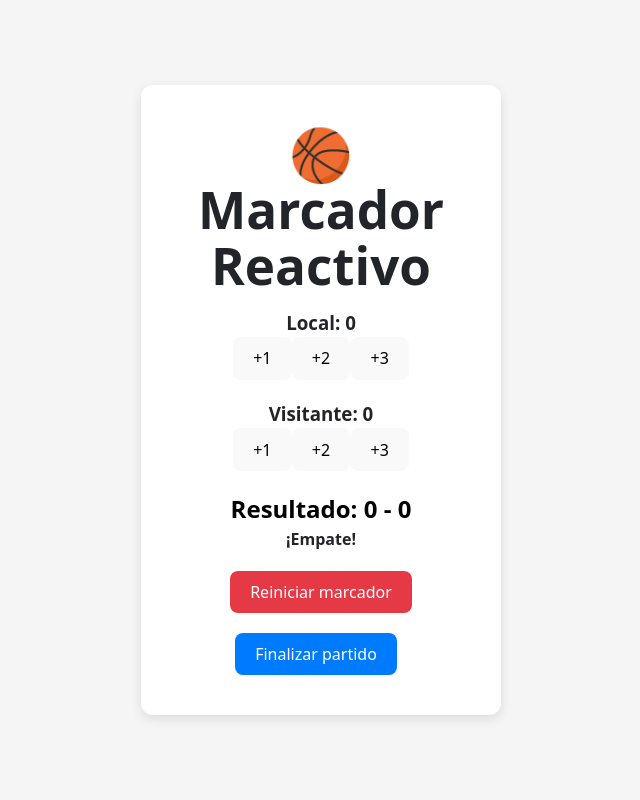
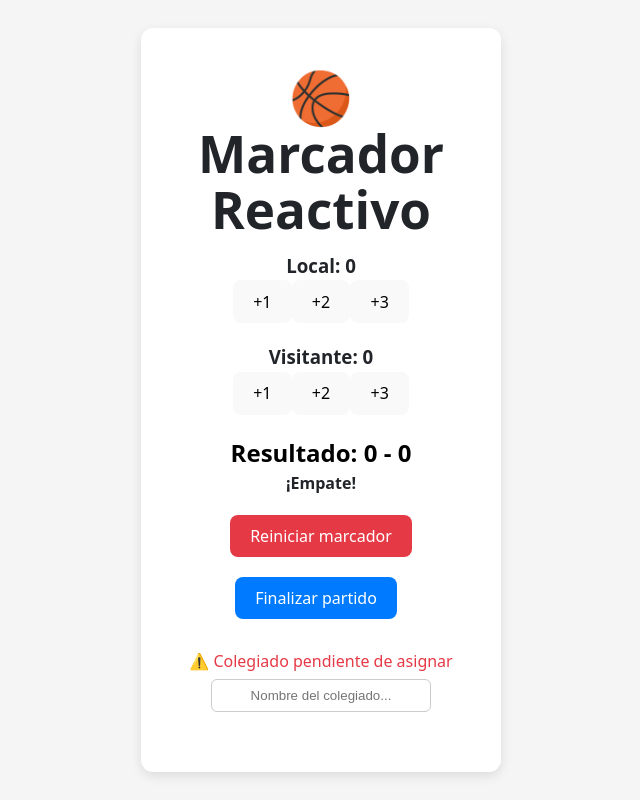
Before and after one commit to raulpra/DI, a React (Vite) app: page / in a window 1280 px wide. Shown: the whole page, without its empty margins (319-959 px from the left). Built offline with nearby package versions, Linux system fonts and the light colour scheme.

Commit message:
Añadir nombre de colegiado

```diff
--- a/src/App.tsx
+++ b/src/App.tsx
@@ -4,10 +4,18 @@ function App() {
   const [local, setLocal] = useState(0);
   const [visitante, setVisitante] = useState(0);
   const [finalizado, setFinalizado] = useState<boolean>(false);
+  const [nombreColegiado, setNombreColegiado] = useState<string>("");
   const reiniciar = () => {
     setLocal(0);
     setVisitante(0);
     setFinalizado(false);
+    setNombreColegiado("");
+  };
+
+  const handleNombreColegiadoChange = (
+    e: React.ChangeEvent<HTMLInputElement>
+  ) => {
+    setNombreColegiado(e.target.value);
   };
 
   return (
@@ -96,6 +104,35 @@ function App() {
               Finalizar partido
             </button>
           </div>
+
+          <div style={{ marginBottom: "20px" }}>
+            <p
+              style={{
+                marginTop: "30px",
+                marginBottom: "6px",
+                fontWeight: "500",
+                color: nombreColegiado ? "#1d3557" : "#e63946",
+              }}
+            >
+              {nombreColegiado
+                ? `👨‍⚖️ Colegiado: ${nombreColegiado}`
+                : "⚠️ Colegiado pendiente de asignar"}
+            </p>
+            <input
+              type="text"
+              value={nombreColegiado}
+              onChange={handleNombreColegiadoChange}
+              placeholder="Nombre del colegiado..."
+              style={{
+                padding: "8px",
+                borderRadius: "6px",
+                border: "1px solid #ccc",
+                width: "220px",
+                textAlign: "center",
+                outline: "none",
+              }}
+            />
+          </div>
         </div>
       </div>
     </>
```
